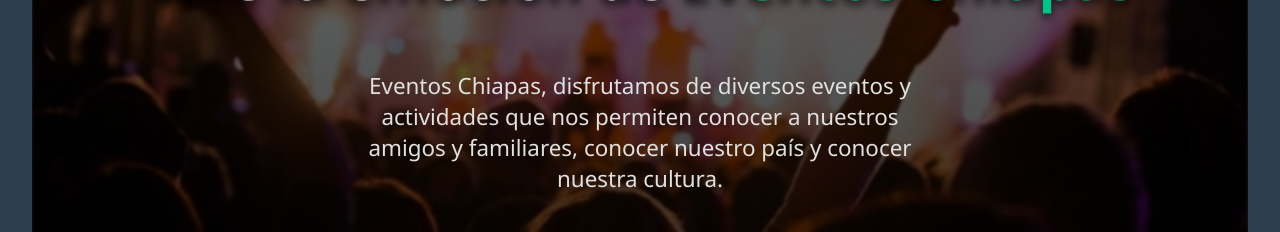
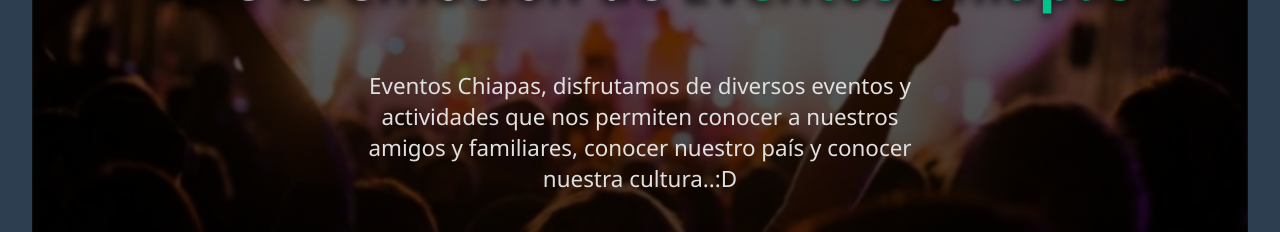
Before and after one commit to alexander1939/EventChiapas, a React (Vite) app: page / in a window 1280 px wide. Shown: the part 411-643 px from the top of the page. Built offline with nearby package versions, Linux system fonts and the light colour scheme.

Commit message:
creacion del conflicto

```diff
--- a/src/pages/home.tsx
+++ b/src/pages/home.tsx
@@ -30,7 +30,7 @@ const Home: React.FC = () => {
         <p className="hero-subtitle">
           Eventos Chiapas, disfrutamos de diversos eventos y actividades que nos
           permiten conocer a nuestros amigos y familiares, conocer nuestro país y
-          conocer nuestra cultura.
+          conocer nuestra cultura..:D
         </p>
 
         <button
```
